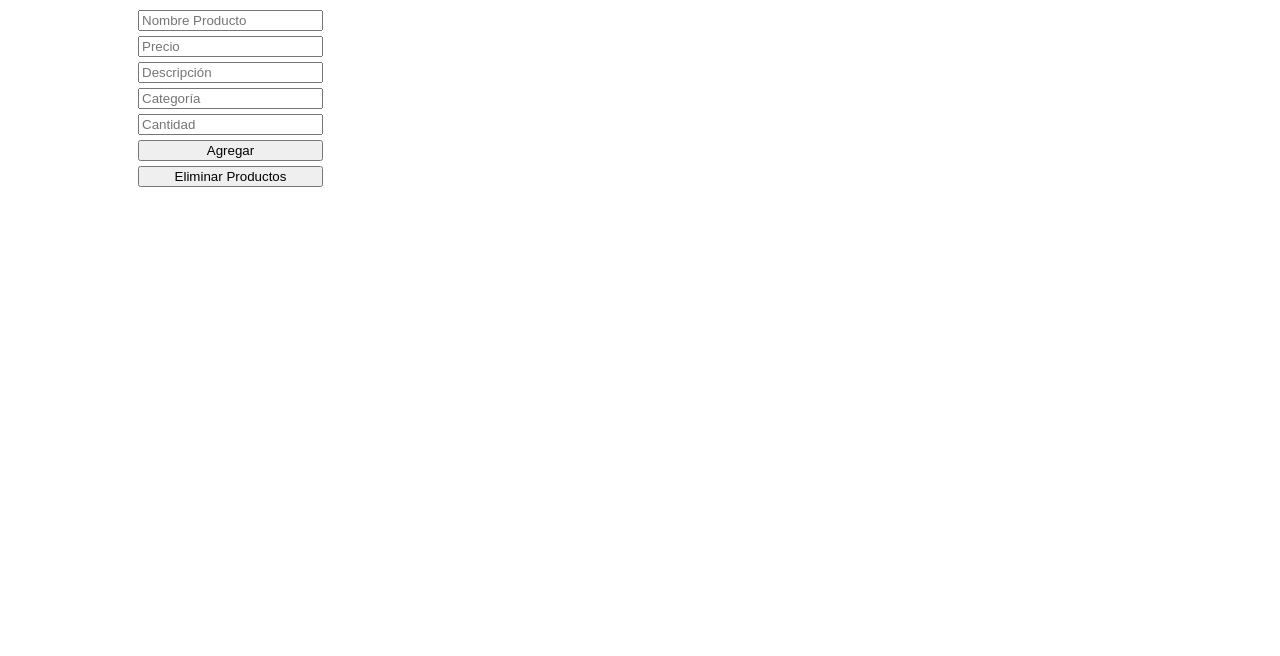
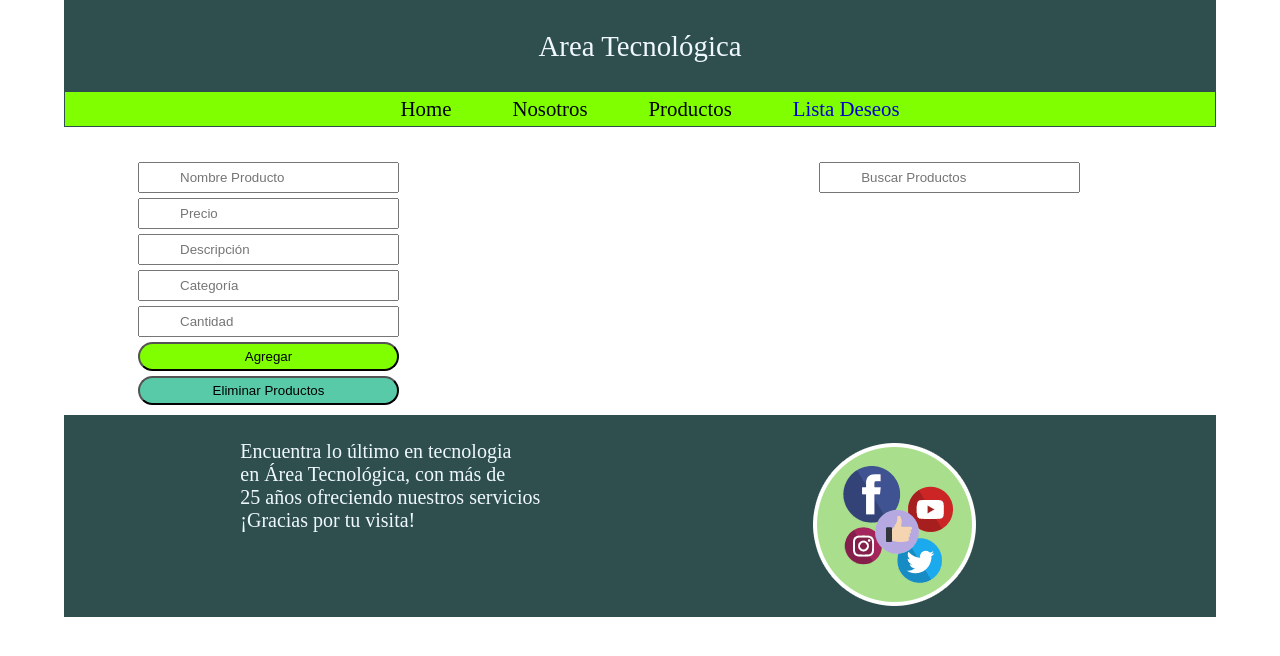
Before and after one commit to ValeriaAcuM/javascrpt-1-grupo-2-proyecto-final, a plain HTML site: page index.html in a window 1280 px wide. Drawn offline with Linux system fonts and the light colour scheme.

Commit message:
Finalizado
Agrego al JavaScript la barra de búsqueda y la validación de productos repetidos, también css y html actualizado

```diff
--- a/css/style.css
+++ b/css/style.css
@@ -22,3 +22,108 @@ body {
   padding: 10px;
   box-sizing: border-box;
 }
+
+.filtrar {
+  display: none;
+}
+
+header {
+  background-color: darkslategrey;
+  margin-left: 5%;
+  margin-right: 5%;
+  padding: 1px;
+}
+
+header p {
+  color: aliceblue;
+  text-align: center;
+  font-size: 1.8rem;
+}
+
+nav {
+  background-color: chartreuse;
+  padding: 5px;
+}
+
+nav a {
+  padding-left: 5%;
+  text-decoration: none;
+  color: black;
+  font-size: 1.3rem;
+}
+
+nav a:first-child {
+  margin-left: 24%;
+}
+
+nav a:last-child {
+  color: mediumblue;
+}
+
+.container__productos {
+  list-style: none;
+  text-align: center;
+  font-size: 18px;
+}
+
+.card__producto {
+  background-color: darkgrey;
+  padding: 10px;
+  border-radius: 20px;
+}
+
+.btn {
+  background-color: #59caa8;
+  padding: 5px 20px;
+  border-radius: 10px;
+}
+
+.btn_agregar {
+  background-color: chartreuse;
+  padding: 5px 20px;
+  border-radius: 15px;
+
+}
+
+.btn_eliminar {
+  background-color: #59caa8;
+  padding: 5px 20px;
+  border-radius: 15px;
+}
+
+.barra_busqueda {
+  padding: 6px 40px;
+  margin-top: 2%;
+  margin-left: 35%;
+}
+
+.container {
+  margin-top: 2%;
+}
+
+.container input {
+  padding: 6px 40px;
+}
+
+footer {
+  background-color: darkslategrey;
+  padding: 5px;
+  margin-left: 5%;
+  margin-right:  5%;
+}
+
+footer p {
+  margin-left: 15%;
+  font-size: 20px;
+  color: aliceblue;
+  margin-bottom: -3%;
+}
+
+footer p span {
+  display: block;
+}
+
+footer img {
+  margin-left: 65%;
+  margin-top: -5%;
+}
--- a/index.html
+++ b/index.html
@@ -8,6 +8,16 @@
   <title>Area Tecnológica</title>
   <link rel="stylesheet" href="css/style.css">
 </head>
+
+<header>
+  <p>Area Tecnológica</p>
+  <nav>
+    <a href="#">Home</a>
+    <a href="#">Nosotros</a>
+    <a href="#">Productos</a>
+    <a href="#">Lista Deseos</a>
+  </nav>
+</header>
 
 <body>
   <div class="container">
@@ -32,13 +42,27 @@
         <label for="cantidad"></label>
         <input type="number" name="cantidad"  placeholder="Cantidad" id="cantidad" required>
       </div>
-        <button type="submit" id="btn">Agregar</button>
+        <button class="btn_agregar" type="submit" id="btn">Agregar</button>
         <!-- Elimina todos los productos -->
-        <button type="button" id="eliminar">Eliminar Productos</button>
+        <button class="btn_eliminar" type="button" id="eliminar">Eliminar Productos</button>
     </form>
 
+  <div>
+    <input class="barra_busqueda" type="search" name="buscar" id="buscador" placeholder="Buscar Productos">
     <ol class="container__productos"></ol>
   </div>
+  </div>
+
+<footer>
+  <p>
+    <span>Encuentra lo último en tecnologia</span>
+    <span>en Área Tecnológica, con más de</span>
+    <span>25 años ofreciendo nuestros servicios</span>
+    <span>¡Gracias por tu visita!</span>
+  </p>
+  <img src="./img/Gestión-Redes-Sociales.png" alt="">
+</footer>
+
 </body>
 <script src="main.js"></script>
 </html>
--- a/main.js
+++ b/main.js
@@ -17,19 +17,35 @@ function ingresar_producto(form_data) {
   form_data.reset();
 }
 
+
+// validar los productos que se repiten
+const validar_repetido = (target) => {
+  const nombre_producto = document.getElementById('nombre').value;
+
+  const resultado_busqueda = lista_productos.find(producto =>
+    producto.nombre.toLowerCase() === nombre_producto.toLowerCase()
+  )
+
+  if (!resultado_busqueda) {
+    return ingresar_producto(target);
+  }
+  return alert('¡Error! El producto no se debe ingresar a la lista de productos.');
+};
+
+
 // muestra productos html
 const imprimir_productos = () => {
   const imprimir = lista_productos.map((item) => {
     return `
       <li class="card__producto">
         <div>
-          <h2>Nombre producto: ${item.nombre}</h2>
+          <h2>${item.nombre}</h2>
           <p>Precio: ${item.precio} ₡</p>
           <p>Descripción: ${item.descripcion}</p>
           <p>Categoría: ${item.categoria}</p>
           <p>Cantidad: ${item.cantidad}</p>
         </div>
-        <button id=${item.id}>eliminar</button>
+        <button id=${item.id} class="btn">eliminar</button>
       </li>
     `;
   });
@@ -57,10 +73,26 @@ function verificar() {
 }
 
 
-// llama a las funnciones de ingresar y imprimir
+// buscar productos
+document.getElementById('buscador').addEventListener('keyup', e => {
+  let texto = new RegExp(e.target.value, 'i');
+
+  document.querySelectorAll('.card__producto').forEach(producto => {
+
+    if(texto.test(producto.innerText)){
+      producto.classList.remove('filtrar')
+    } else {
+      producto.classList.add('filtrar')
+    }
+
+  })
+});
+
+
+// llama a las funciones de ingresar y imprimir
 formulario.addEventListener("submit", (e) => {
   e.preventDefault();
-  ingresar_producto(e.target);
+  validar_repetido(e.target);
   imprimir_productos();
 });
 
```
Also changed, not shown: img/Gestión-Redes-Sociales.png (added).
